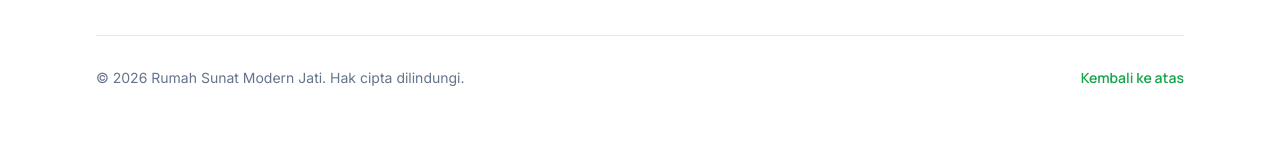
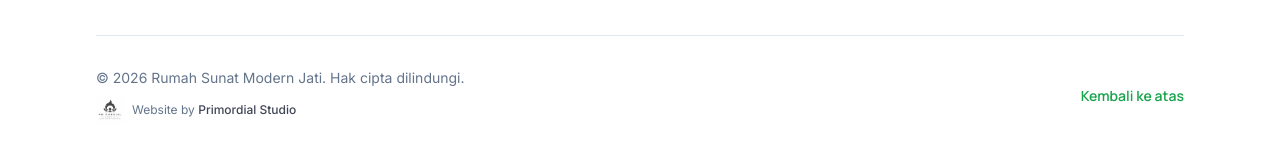
Before and after one commit to kenzonuts/home-medici, a Next.js app: page / in a window 1280 px wide. Shown: the part 5783-5941 px from the top of the page. Built offline with nearby package versions, Linux system fonts and the light colour scheme; no server answers.

Commit message:
add branding Primordial Studio

```diff
--- a/components/layout/Footer/Footer.tsx
+++ b/components/layout/Footer/Footer.tsx
@@ -1,6 +1,7 @@
 "use client";
 
 import { motion } from "framer-motion";
+import Image from "next/image";
 import Link from "next/link";
 import { type ReactNode } from "react";
 
@@ -16,7 +17,7 @@ import {
 import { Logo } from "@/components/layout/Logo";
 import { Container } from "@/components/ui/Container";
 import { Divider } from "@/components/ui/Divider";
-import { SITE_DESCRIPTION, SITE_NAME } from "@/constants/site";
+import { SITE_DESCRIPTION, SITE_NAME, STUDIO_CREDIT } from "@/constants/site";
 import { socialLinks } from "@/constants/social";
 import { cn } from "@/lib/utils";
 
@@ -61,6 +62,52 @@ function SocialLinks({ className }: { className?: string }) {
   );
 }
 
+function StudioCredit() {
+  const content = (
+    <>
+      <Image
+        src={STUDIO_CREDIT.logoSrc}
+        alt=""
+        width={28}
+        height={28}
+        className="size-7 object-contain opacity-80"
+      />
+      <span>
+        {STUDIO_CREDIT.label}{" "}
+        <span className="font-medium text-foreground/80">
+          {STUDIO_CREDIT.name}
+        </span>
+      </span>
+    </>
+  );
+
+  const className =
+    "inline-flex items-center gap-2 text-xs text-muted-foreground transition-colors hover:text-foreground focus-visible:ring-2 focus-visible:ring-ring focus-visible:outline-none";
+
+  if (STUDIO_CREDIT.href) {
+    return (
+      <Link
+        href={STUDIO_CREDIT.href}
+        target="_blank"
+        rel="noopener noreferrer"
+        aria-label={`${STUDIO_CREDIT.label} ${STUDIO_CREDIT.name}`}
+        className={className}
+      >
+        {content}
+      </Link>
+    );
+  }
+
+  return (
+    <p
+      aria-label={`${STUDIO_CREDIT.label} ${STUDIO_CREDIT.name}`}
+      className={className}
+    >
+      {content}
+    </p>
+  );
+}
+
 export type FooterProps = {
   className?: string;
 };
@@ -92,10 +139,13 @@ export function Footer({ className }: FooterProps) {
 
         <Divider className="my-8" />
 
-        <div className="flex flex-col items-start justify-between gap-3 sm:flex-row sm:items-center">
-          <p className="text-sm text-muted-foreground">
-            © {year} {SITE_NAME}. Hak cipta dilindungi.
-          </p>
+        <div className="flex flex-col items-start justify-between gap-4 sm:flex-row sm:items-center">
+          <div className="flex flex-col gap-2">
+            <p className="text-sm text-muted-foreground">
+              © {year} {SITE_NAME}. Hak cipta dilindungi.
+            </p>
+            <StudioCredit />
+          </div>
           <BackToTopLink />
         </div>
       </Container>
--- a/constants/index.ts
+++ b/constants/index.ts
@@ -53,7 +53,7 @@ export type {
   TeamBreadcrumb,
   TeamTrustItem,
 } from "./team";
-export { SITE_DESCRIPTION, SITE_LOCALE, SITE_NAME, SITE_URL } from "./site";
+export { SITE_DESCRIPTION, SITE_LOCALE, SITE_NAME, SITE_URL, STUDIO_CREDIT } from "./site";
 export { socialLinks } from "./social";
 export type { SocialLink } from "./social";
 export { spacing } from "./spacing";
--- a/constants/site.ts
+++ b/constants/site.ts
@@ -10,3 +10,12 @@ export const SITE_URL =
   process.env.NEXT_PUBLIC_SITE_URL ?? "http://localhost:3000";
 
 export const SITE_LOCALE = "id-ID";
+
+/** Soft credit for the studio that built this site (footer). */
+export const STUDIO_CREDIT = {
+  name: "Primordial Studio",
+  label: "Website by",
+  logoSrc: "/images/primordial-studio.png",
+  /** Optional — leave empty to show credit without an external link. */
+  href: "",
+} as const;
```
Also changed, not shown: public/images/primordial-studio.png (added).
